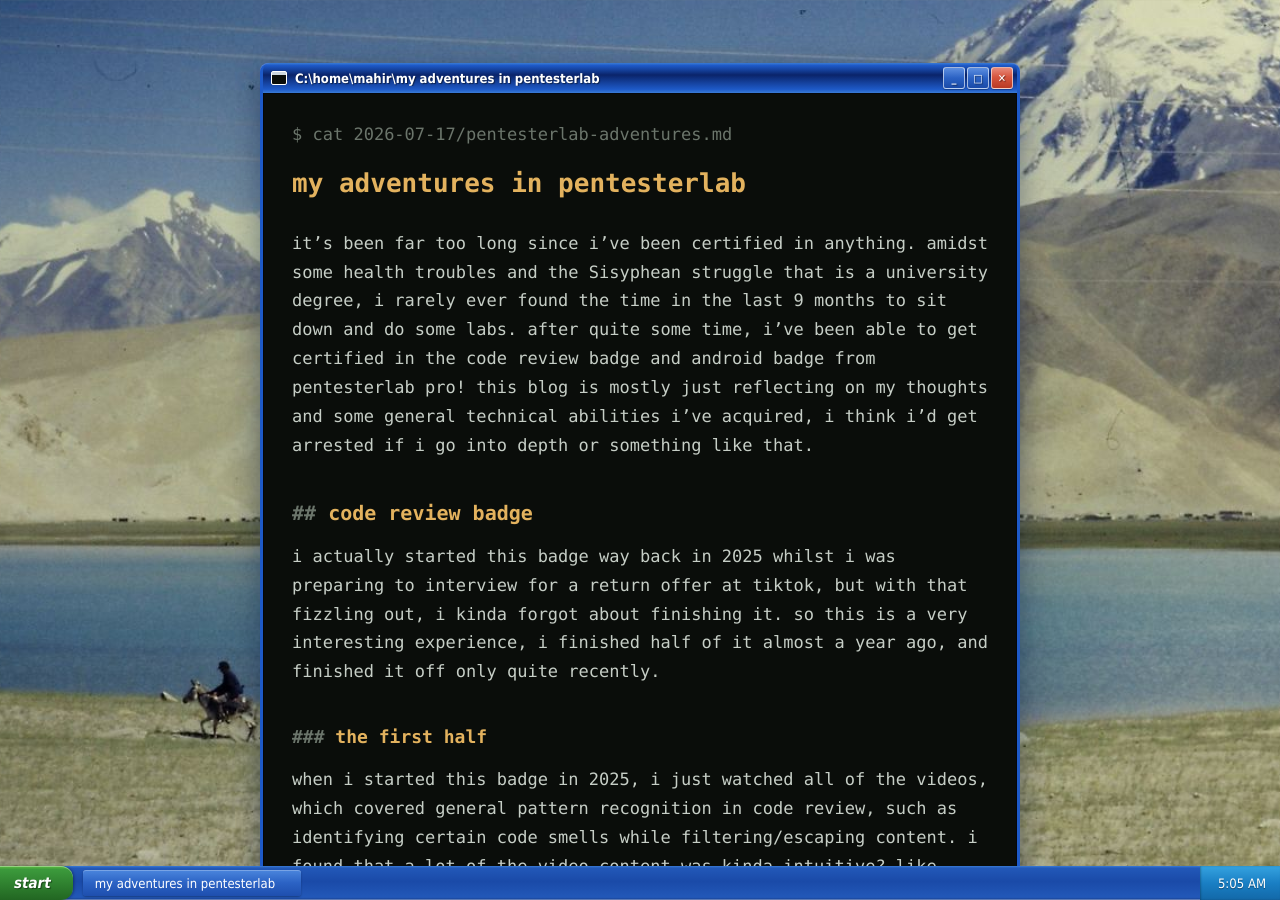
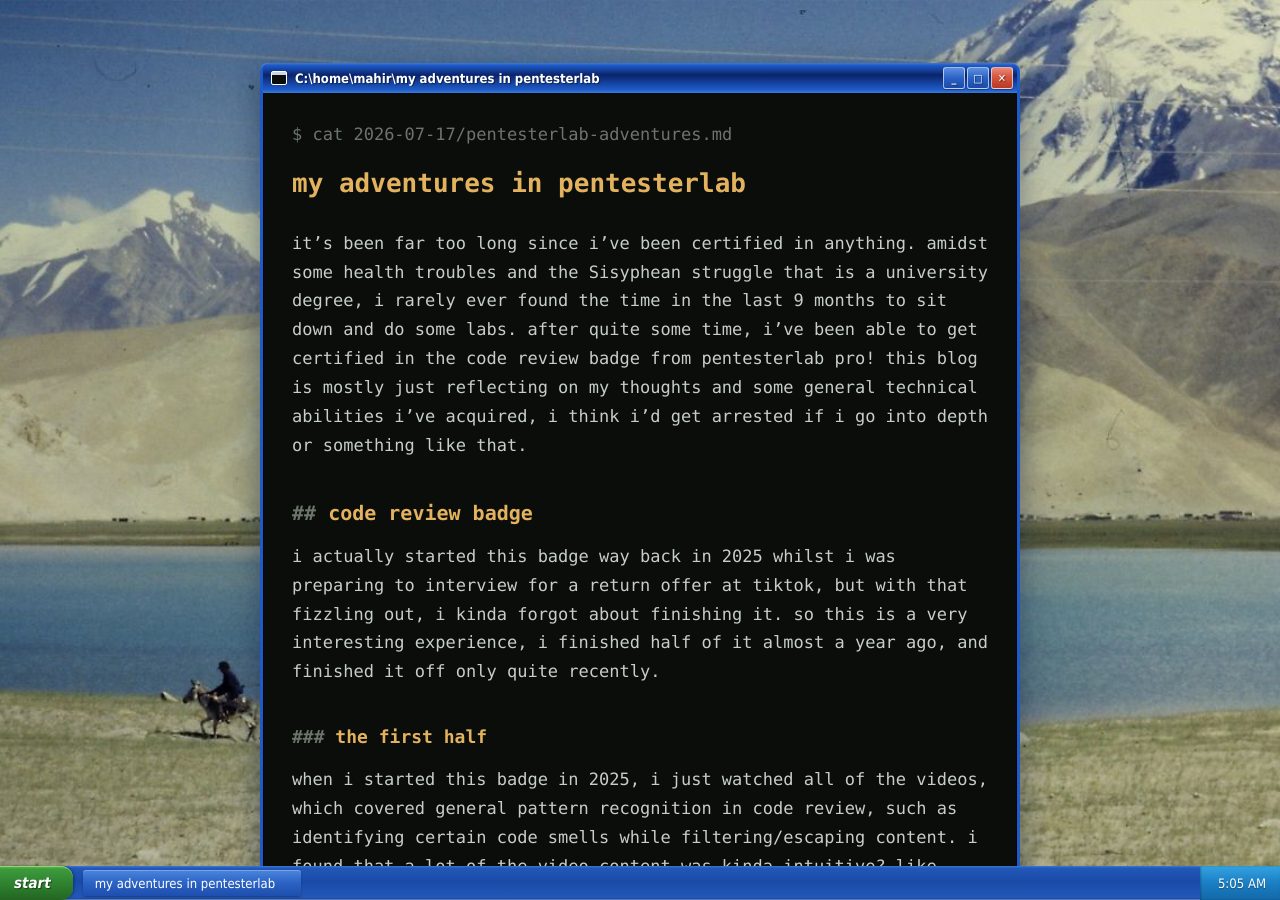
Before and after one commit to mahir-b0/mahir-b0.github.io, a Jekyll site: the page built from _posts/2026-07-17-pentesterlab-adventures.md, in a window 1280 px wide and 900 px high. Built offline with Jekyll 4.4.1, drawn with Linux system fonts in a browser that asks for light colours; some of the changed text lies outside the part shown.

Commit message:
not doing android anymore

```diff
--- a/_posts/2026-07-17-pentesterlab-adventures.md
+++ b/_posts/2026-07-17-pentesterlab-adventures.md
@@ -3,7 +3,7 @@
 title: "my adventures in pentesterlab"
 ---
 
-it's been far too long since i've been certified in anything. amidst some health troubles and the Sisyphean struggle that is a university degree, i rarely ever found the time in the last 9 months to sit down and do some labs. after quite some time, i've been able to get certified in the code review badge and android badge from pentesterlab pro! this blog is mostly just reflecting on my thoughts and some general technical abilities i've acquired, i think i'd get arrested if i go into depth or something like that.
+it's been far too long since i've been certified in anything. amidst some health troubles and the Sisyphean struggle that is a university degree, i rarely ever found the time in the last 9 months to sit down and do some labs. after quite some time, i've been able to get certified in the code review badge from pentesterlab pro! this blog is mostly just reflecting on my thoughts and some general technical abilities i've acquired, i think i'd get arrested if i go into depth or something like that.
 
 ## code review badge
 
@@ -28,10 +28,6 @@
 
 the codebase reviews. wow. if the previous section was tedious, this was like trying to beat elden ring blindfolded. you're given an entire codebase, and a brief explanation of the purpose of the codebase, and for the easier exercises you're also given some hints towards what the bug might be. this was way more difficult because you actually have to sift through the codebase and look for interesting files. fortunately, the developers were usually kind enough to name their files quite descriptively and leave comments scattered around each of their files, so it didn't take *too* long to figure out the interesting files. usually, the files worth looking at had some sort of buzzword in its filename; 'File', 'session', 'handler', 'payment', the list goes on. after a while, i guess you kinda know what to look for. after that, it does become a game of taint analysis. you have to read through the file in its entirety, and figure out which parts of it is fluff (i.e. unreachable, a user would never reach certain parts of the file), and narrow the file down to the juicy bits. this was the most difficult part, as you can imagine, focusing on 50-100 lines in a file that has 500+ lines is like finding a (insert cliche). but this was easily the best reflection of my training and where i learnt the most.
 
-## android badge
-
-because i was working with android so frequently at tiktok, you'd assume i knew everything there was to do with it. unfortunately, because most of my time was really spent coding, i didn't learn it all that well or rather, at quite a surface level.
-
 ## final reflections
 
 for the money, if you can just lock in for a month and buy a month long subscription, you can genuinely get so much out of pentesterlab. the instructor is awesome, he goes through every lab in depth and the exercises are quite challenging, it's not just something you can cheese and forget about, it forces you to develop and think critically. for me it was a great middle ground, as i don't have the financial means to pursue something obvious like OSCP, but i still want to upskill in areas where i need to be technically proficient and reading code or bashing the command line regularly.
```
